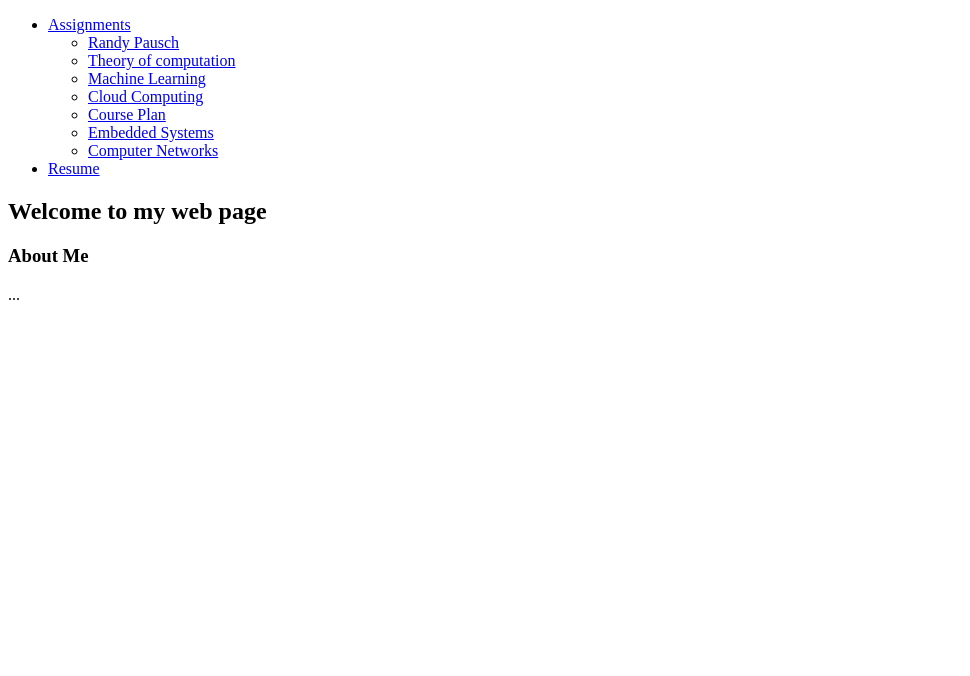
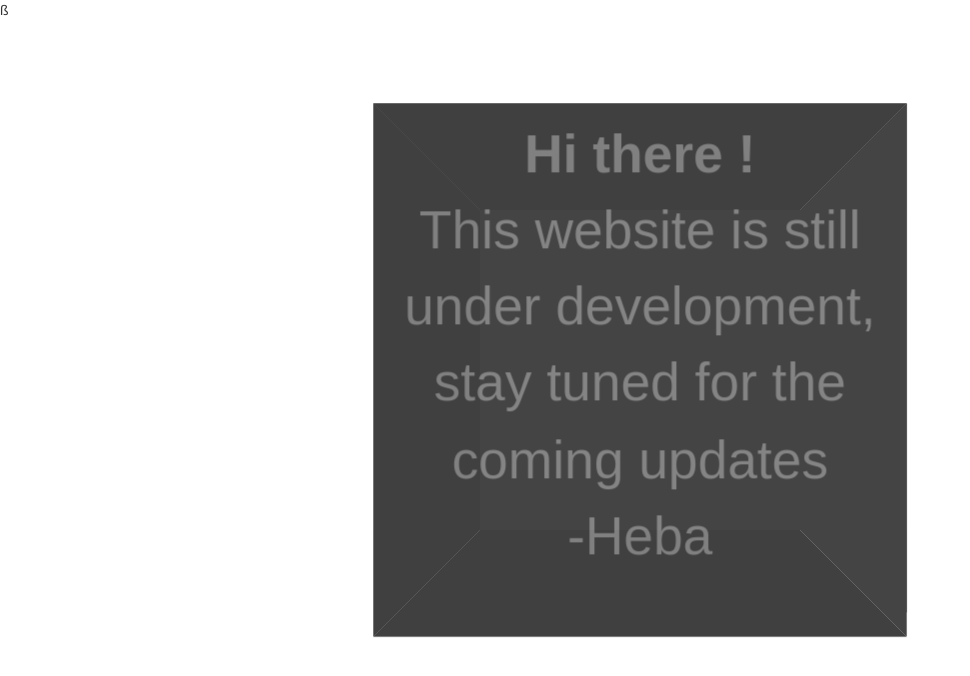
Before and after one commit to heba0/my-portfolio, a plain HTML site: page index.html in a window 1280 px wide. Shown: the whole page, without its empty margins (0-970 px from the left). Drawn offline with nearby package versions, Linux system fonts and the light colour scheme.

Commit message:
basic structure

```diff
--- /dev/null
+++ b/css/index.css
@@ -0,0 +1,100 @@
+*{
+		color: white;
+	}
+		#mainDiv
+		{
+			width: 400px;
+			height: 400px;
+			margin: 150px auto;
+			perspective: 800px;
+/*			border: 5px solid black;
+*/		}
+		#boxDiv
+		{
+			width: 400px;
+			transform-style: preserve-3d;
+			animation: rotate 2s linear 1 ;
+
+			/*animation-iteration-count: 1;*/
+		}
+		#boxDiv div
+		{
+			position: absolute;
+			width: 400px;
+			height: 400px;
+			opacity: 0.5;
+		}
+
+		#front
+		{
+			transform: translateZ(200px);
+
+			background: black;
+
+		}
+
+		#back
+		{
+			transform: rotateY(180deg) translateZ(200px);
+			background: #101010;
+		}
+
+		#left
+		{
+			transform: rotateY(-90deg) translateX(-200px);
+			transform-origin: left;
+			background: black;
+
+		}
+
+		#right
+		{
+			transform: rotateY(90deg) translateX(200px);
+			transform-origin: right;
+			background: #101010;
+		}
+
+		#top
+		{
+			transform: rotateX(-90deg) translateY(-200px);
+			transform-origin: top;
+			background: black;
+
+		}
+
+		#bottom
+		{
+			transform: rotateX(90deg) translateY(200px);
+			transform-origin: bottom;
+			background: black;
+		}
+		#frontDiv
+		{
+			margin-top: 10px;
+			font-size: 40px;
+			text-align: center;
+			font-family: arial, Times, serif;
+		}
+		@keyframes rotate
+		{
+			0% { transform: rotateY(0); }
+			100% {transform: rotateY(90deg);}
+		}
+
+		button {
+    display: block;
+margin-left: -50px;
+
+width: 50px;
+
+z-index: 3000;
+   /*float: right;*/
+   position: static;
+background-color: black;}
+#buttons
+{
+	margin-top: -19px;
+	background-color: black;
+	color: black;
+
+}
--- a/index.html
+++ b/index.html
@@ -1,43 +1,32 @@
-<!DOCTYPE HTML>
+ß<!DOCTYPE html>
 <html>
-	<head>
-		<meta http-equiv="Content-Type" content="text/html; charset=UTF-8">
-		<title>Heba Hussein</title>
-		<link rel="stylesheet" type="text/css" href="indexc.css">
-	</head>
-	<body>
-		<header>
+   <head>
+      <title>Home</title>
+      <meta charset="utf-8">
+      <!-- Latest compiled and minified CSS -->
+      <link rel="stylesheet" href="https://maxcdn.bootstrapcdn.com/bootstrap/3.3.5/css/bootstrap.min.css">
+      <!-- Optional theme -->
+      <script src="https://ajax.googleapis.com/ajax/libs/jquery/1.11.3/jquery.min.js"></script>
+      <script src="https://maxcdn.bootstrapcdn.com/bootstrap/3.3.5/js/bootstrap.min.js"></script>
+      <link rel="stylesheet" href="css/index.css">
+   </head>
+   <body>
+      <div id="mainDiv">
+         <div id="boxDiv">
+            <div id="front">
+                <div id="frontDiv"></div>
 
-			<nav>
-				<ul>
-					<li><a href="Assignments.html"> Assignments</a>
-						<ul>
-							<li><a href="Randy Pausch.html"> Randy Pausch</a> </li>
-							<li><a href="Theory of computation.html"> Theory of computation</a> </li>
-							<li><a href="Machine Learning.html"> Machine Learning</a> </li>
-							<li><a href="Cloud Computing.html"> Cloud Computing</a> </li>
-							<li><a href="Course Plan.html"> Course Plan</a> </li>
-							<li><a href="Embedded Systems.html"> Embedded Systems</a>
-							<li><a href="Computer Networks.html"> Computer Networks</a>
-						</ul>
-					</li>
-					<li><a href="Resume.html"> Resume</a> </li>
+            </div>
+            <div id="back"></div>
+            <div id="left">
 
-						</ul>
-			</nav>
-		</header>
-		<article>
-			<div>
-				<h1>Welcome to my web page</h1>
-
-			</div>
-		</article>
-		<aside>
-			<div>
-				<h3>About Me</h3>
-				<p>...</p>
-			</div>
-		</aside>
-
-	</body>
+            </div>
+            <div id="right">
+            </div>
+            <div id="top"></div>
+            <div id="bottom">	</div>
+         </div>
+      </div>
+      <script type="text/javascript" src="js/index.js"></script>
+   </body>
 </html>
--- /dev/null
+++ b/js/index.js
@@ -0,0 +1,4 @@
+
+setTimeout(myFunction, 2000);
+function myFunction(){
+      document.getElementById("frontDiv").innerHTML = '<strong >Hi there !</strong><br> This website is still under development, stay tuned for the coming updates<br> -Heba';}
```
